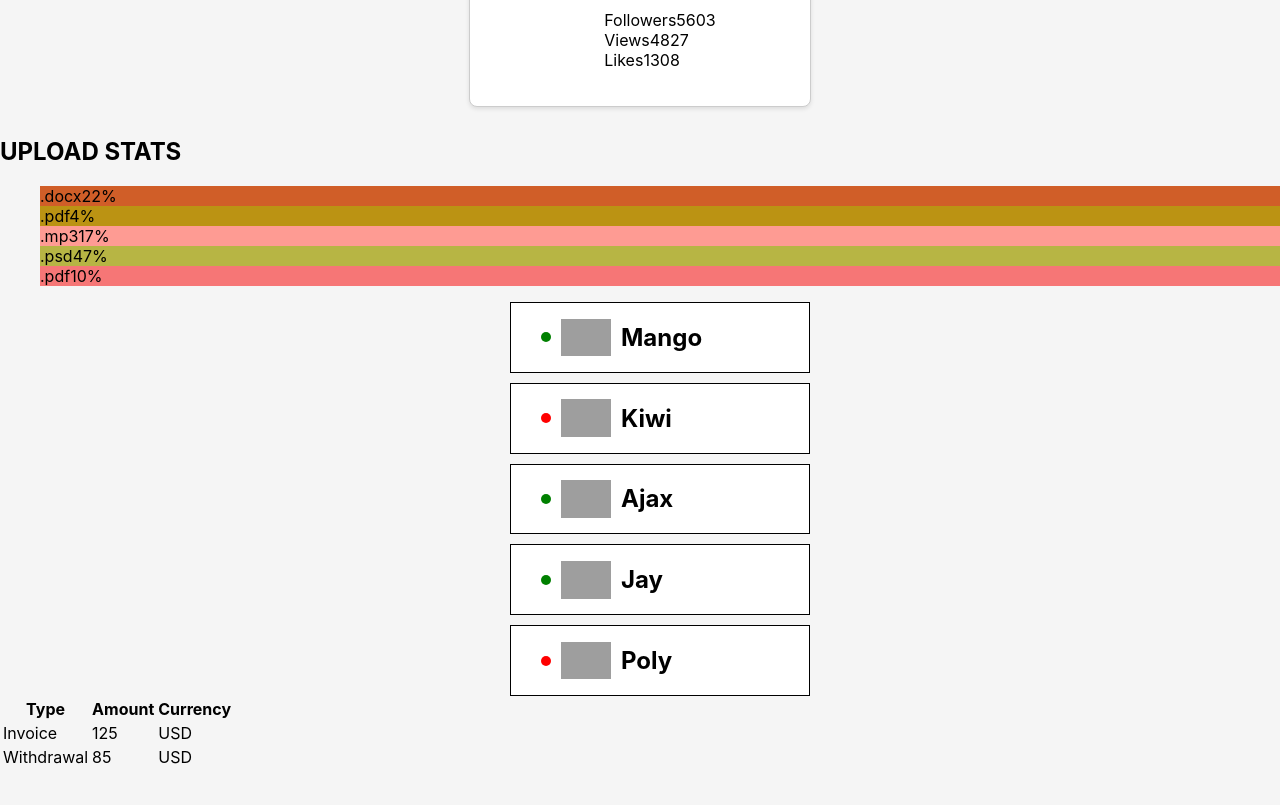
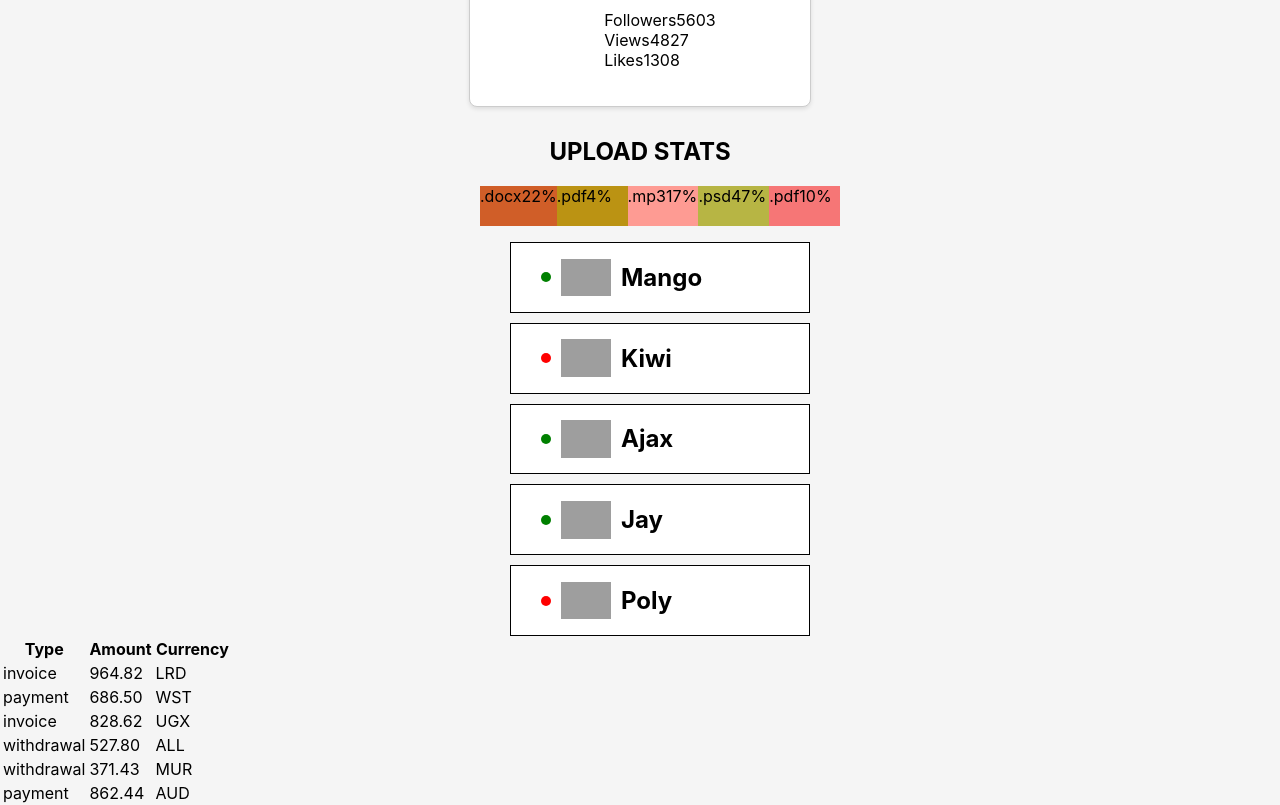
Before and after one commit to Igor-Principal/goit-react-hw-01-components, a React (Create React App) app: page / in a window 1280 px wide. Shown: the part 260-1065 px from the top of the page. Before the commit the page ends 1030 px from the top, so only its background shows below. Built offline with nearby package versions, Linux system fonts and the light colour scheme; grey boxes are pictures that could not be loaded.

Commit message:
Created tasks without css

```diff
--- a/src/components/Statistics/Statistics.jsx
+++ b/src/components/Statistics/Statistics.jsx
@@ -2,12 +2,11 @@ import css from './statistics.module.css';
 import PropTypes from 'prop-types';
 import getRandomHexColor from 'helpers/randomColor';
 
-
 const Statistics = ({ title, items }) => {
   const elements = items.map(({ id, label, percentage }) => (
     <li
-          className={css.item}
-          key={id}
+      className={css.item}
+      key={id}
       id={id}
       style={{ backgroundColor: getRandomHexColor() }}
     >
@@ -17,19 +16,16 @@ const Statistics = ({ title, items }) => {
   ));
   return (
     <>
-      <div className={css.wrapper}>
-        <section className={css.statistics}>
-          {title && <h2 className={css.title}>UPLOAD STATS</h2>}
+      <section className={css.statistics}>
+        {title && <h2 className={css.title}>UPLOAD STATS</h2>}
 
-          <ul className={css.statList}>{elements}</ul>
-        </section>
-      </div>
+        <ul className={css.list}>{elements}</ul>
+      </section>
     </>
   );
 };
 
 export default Statistics;
-
 
 Statistics.defaultProps = {
   items: [],
--- a/src/components/Statistics/statistics.module.css
+++ b/src/components/Statistics/statistics.module.css
@@ -0,0 +1,17 @@
+.statistics {
+  width: 400px;
+  margin: auto;
+}
+.title {
+  text-align: center;
+}
+
+.list {
+  display: flex;
+  flex-direction: row;
+  align-items: center;
+}
+.item {
+  width: 80px;
+  height: 40px;
+}
--- a/src/components/TransactionHistory/TransactionHistory.jsx
+++ b/src/components/TransactionHistory/TransactionHistory.jsx
@@ -1,33 +1,43 @@
-import css from "./transactionHistory.module.css"
+import css from './transactionHistory.module.css';
+import PropTypes from 'prop-types';
 
-
-const TransactionHistory = () => {
+const TransactionHistory = ({ items }) => {
+  const elemtnts = items.map(({ id, type, amount, currency }) => (
+    <tr className={css.line} key={id} id={id}>
+      <td className={css.cell}>{type}</td>
+      <td className={css.cell}>{amount}</td>
+      <td className={css.cell}>{currency}</td>
+    </tr>
+  ));
   return (
     <>
       <table className={css.transactionHistory}>
-          <thead>
-            <tr>
-              <th>Type</th>
-              <th>Amount</th>
-              <th>Currency</th>
+        <thead className={css.tableTitle}>
+          <tr className={css.titleRoad}>
+            <th className={css.titleCell}>Type</th>
+            <th className={css.titleCell}>Amount</th>
+            <th className={css.titleCell}>Currency</th>
           </tr>
         </thead>
-
-          <tbody>
-            <tr>
-              <td>Invoice</td>
-              <td>125</td>
-              <td>USD</td>
-            </tr>
-            <tr>
-              <td>Withdrawal</td>
-              <td>85</td>
-              <td>USD</td>
-            </tr>
-          </tbody>
+        <tbody className={css.titleBody}>{elemtnts}</tbody>
       </table>
     </>
   );
-}
+};
 
 export default TransactionHistory;
+
+TransactionHistory.defaulProps = {
+  items: [],
+};
+
+TransactionHistory.PropeTypes = {
+  items: PropTypes.arrayOf(
+    PropTypes.shape({
+      id: PropTypes.string.isRequired,
+      tupe: PropTypes.string,
+      amount: PropTypes.number,
+      currency: PropTypes.string,
+    })
+  ),
+};
```
Lines whose indentation alone changed are shown as unchanged.
